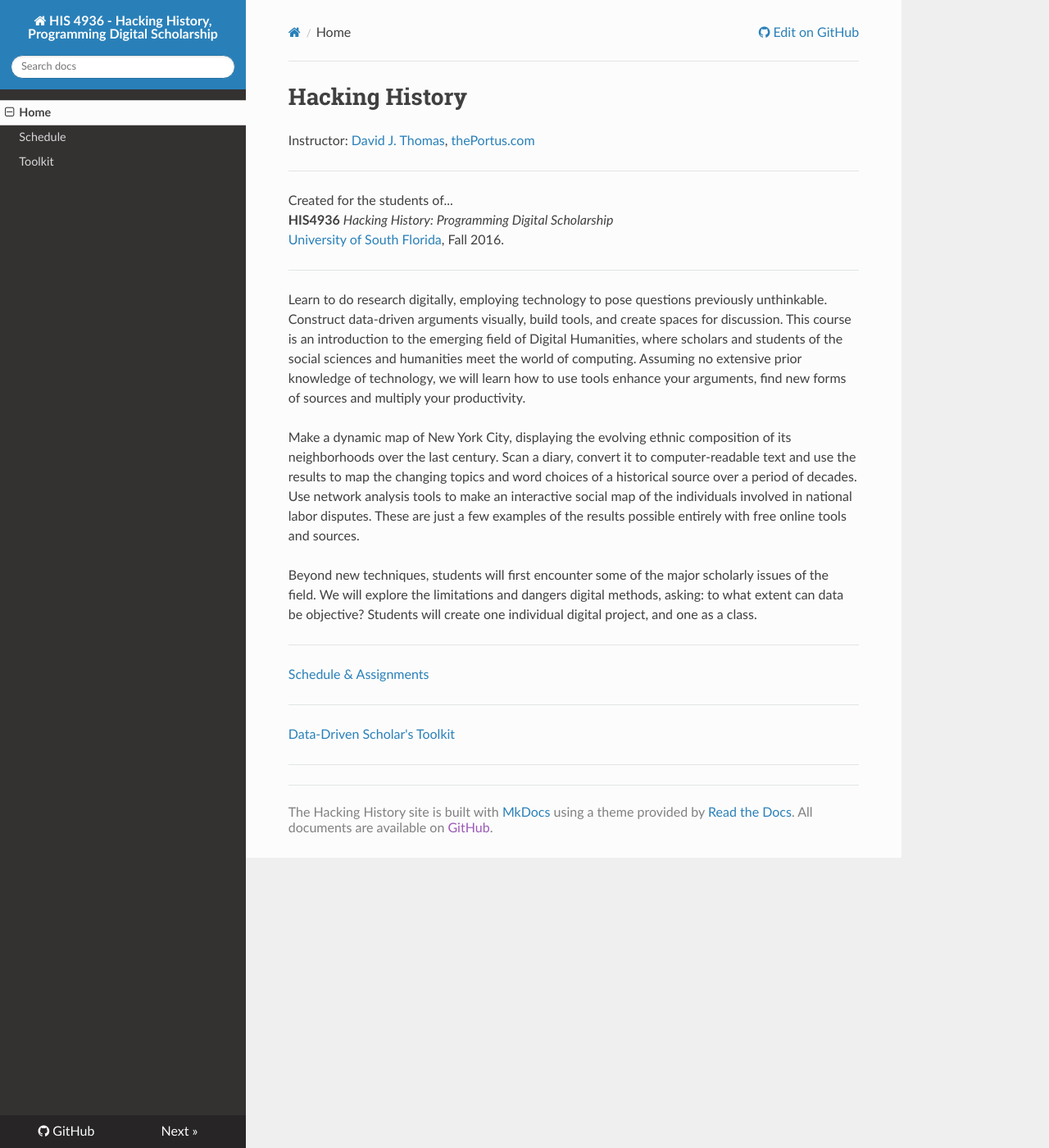
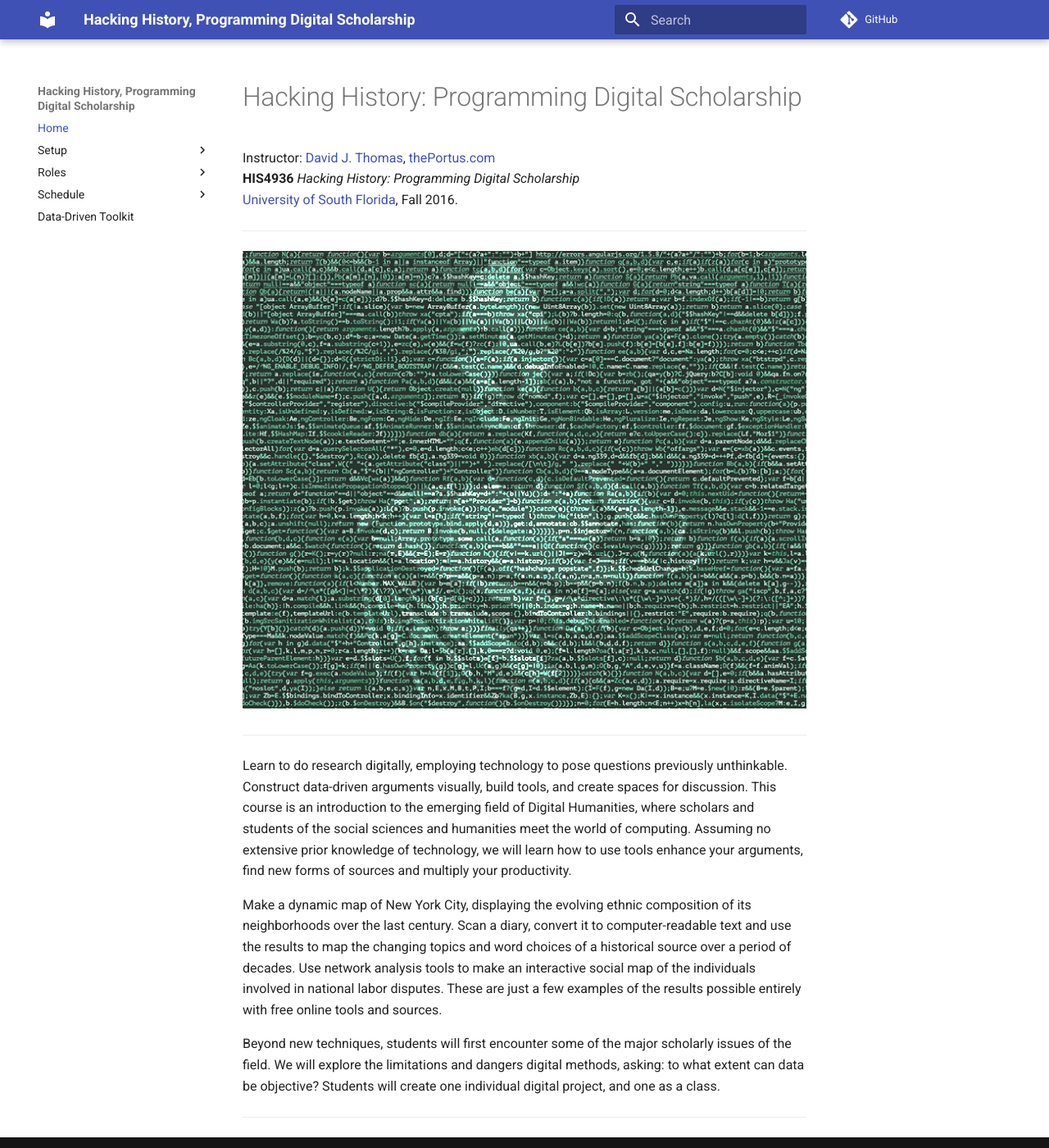
Before and after one commit to curtiscroson/hacking-history, an MkDocs documentation site: the page built from docs/index.md, in a window 1280 px wide and 1400 px high. Shown: the whole window at 82% size. Built offline with MkDocs 1.6.1 and Material for MkDocs 9.7.7, drawn with Linux system fonts in a browser that asks for light colours; nearby versions of some CDN libraries; comment, search, counter and statistics services are not loaded; old or Windows-style settings are respelled for this version of MkDocs; some of the changed text lies outside the part shown.

Commit message:
theme change

```diff
--- a/docs/index.md
+++ b/docs/index.md
@@ -1,12 +1,14 @@
-# Hacking History
+# Hacking History: Programming Digital Scholarship
 
-Instructor: [David J. Thomas](mailto::davidjthomas@usf.edu), [thePortus.com](http://thePortus.com/)
+Instructor: [David J. Thomas](mailto::davidjthomas@usf.edu), [thePortus.com](http://thePortus.com/)<br />
+**HIS4936** *Hacking History: Programming Digital Scholarship*<br />
+[University of South Florida](http://www.usf.edu/), Fall 2016.
 
 ---
 
-Created for the students of...<br />
-**HIS4936** *Hacking History: Programming Digital Scholarship*<br />
-[University of South Florida](http://www.usf.edu/), Fall 2016.
+<span align="center">
+![Caesar in the Code](supporting/imgs/caesarian_code.png)
+</span>
 
 ---
 
@@ -17,11 +19,3 @@ Make a dynamic map of New York City, displaying the evolving ethnic composition
 Beyond new techniques, students will first encounter some of the major scholarly issues of the field.  We will explore the limitations and dangers digital methods, asking: to what extent can data be objective? Students will create one individual digital project, and one as a class.
 
 ---
-
-[Schedule & Assignments](schedule.md)
-
----
-
-[Data-Driven Scholar's Toolkit](toolkit.md)
-
----
--- /dev/null
+++ b/docs/supporting/style.css
@@ -0,0 +1,6 @@
+centered {
+    display: -webkit-flex; /* Safari */
+    -webkit-align-items: center; /* Safari 7.0+ */
+    display: flex;
+    align-items: center;
+}
--- a/mkdocs.yml
+++ b/mkdocs.yml
@@ -1,11 +1,21 @@
-site_name: HIS 4936 - Hacking History, Programming Digital Scholarship
-theme: readthedocs
-theme_dir: "theme"
+site_name: Hacking History, Programming Digital Scholarship
+theme: material
 site_url: https://hacking-history.readthedocs.io
 site_description: Digital content created by David J. Thomas and the students of HIS4936 is open-source. We welcome contributions. This site is based upon the digital workbook of Shawn Graham.
 site_author: David Thomas
 repo_url: https://github.com/thePortus/hacking-history/
+extra_css: [supporting/style.css]
 pages:
 - Home: 'index.md'
-- Schedule: 'schedule.md'
-- Toolkit: 'toolkit.md'
+- Setup:
+  - OS X: 'setup/osx.md'
+  - Windows: 'setup/windows.md'
+- Roles:
+  - Data Scientist: 'roles/data_scientist.md'
+  - Visualization Specialist: 'roles/visualization_expert.md'
+  - Digital Analyst: 'roles/digital_analyst.md'
+  - Project Manager: 'roles/project_manager.md'
+- Schedule:
+  - Week 5: 'schedule/week5.md'
+  - Week 6: 'schedule/week6.md'
+- Data-Driven Toolkit: 'toolkit.md'
--- a/theme/footer.html
+++ /dev/null
@@ -1,32 +0,0 @@
-<!DOCTYPE html>
-<footer>
-  {% if next_page or previous_page %}
-    <div class="rst-footer-buttons" role="navigation" aria-label="footer navigation">
-      {% if next_page %}
-        <a href="{{ next_page.url }}" class="btn btn-neutral float-right" title="{{ next_page.title }}"/>Next <span class="icon icon-circle-arrow-right"></span></a>
-      {% endif %}
-      {% if previous_page %}
-        <a href="{{ previous_page.url }}" class="btn btn-neutral" title="{{ previous_page.title }}"><span class="icon icon-circle-arrow-left"></span> Previous</a>
-      {% endif %}
-    </div>
-  {% endif %}
-
-  <hr/>
-
-  <div role="contentinfo">
-    <p>
-    <!-- Copyright etc -->
-    </p>
-  </div>
-
-The Hacking History site is built with <a href="http://www.mkdocs.org">MkDocs</a> using a theme provided by <a href="https://readthedocs.org">Read the Docs</a>. All documents are available on <a href="{{ repo_url }}"> GitHub</a>.
-</footer>
-
-<script src="//cdnjs.cloudflare.com/ajax/libs/jquery/2.1.3/jquery.min.js"></script>
-<script src="//cdnjs.cloudflare.com/ajax/libs/fitvids/1.1.0/jquery.fitvids.min.js"></script>
-<script>
-  $(document).ready(function(){
-    // Target your .container, .wrapper, .post, etc.
-    $(".section").fitVids();
-  });
-</script>
```
Also changed, not shown: docs/schedule/week6.md (added, +48 -0 lines), docs/schedule/week5.md (renamed from docs/schedule.md), docs/setup/osx.md (added), docs/setup/windows.md (added), docs/supporting/imgs/caesarian_code.png (added).
